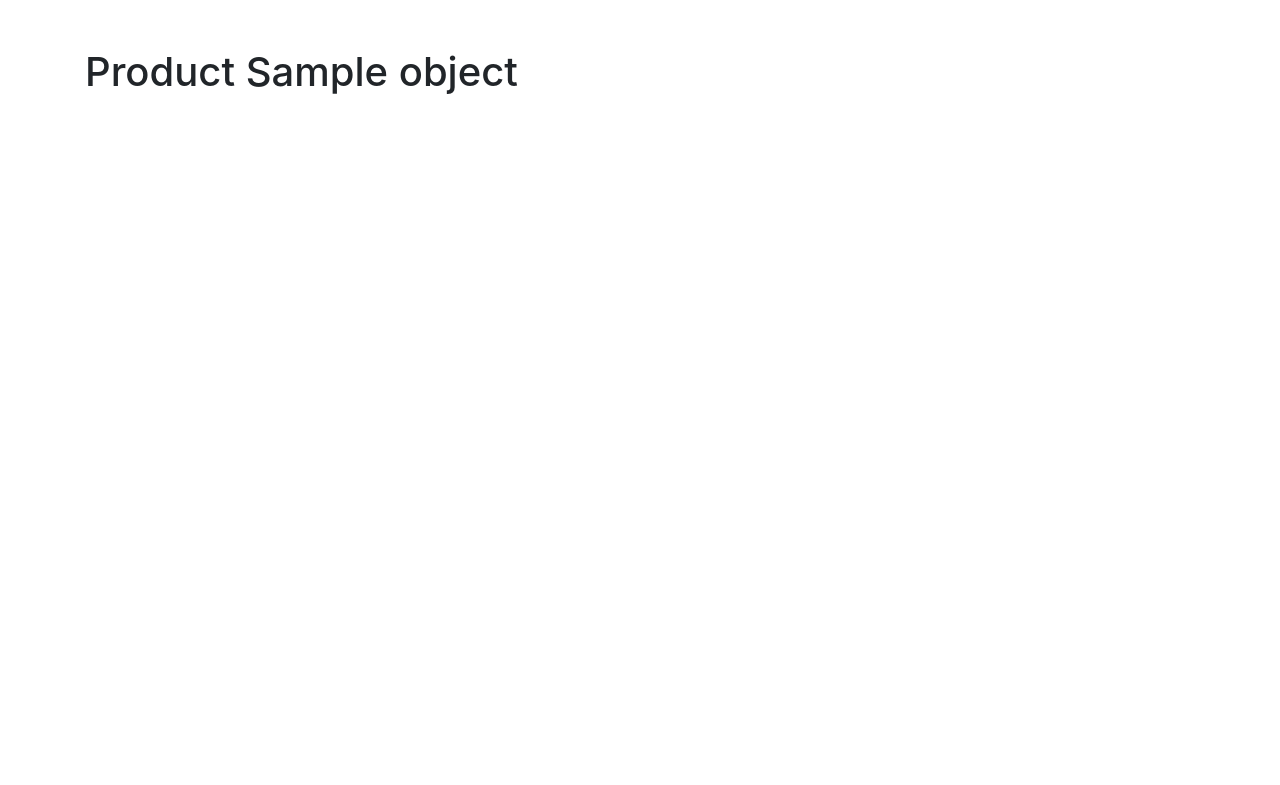
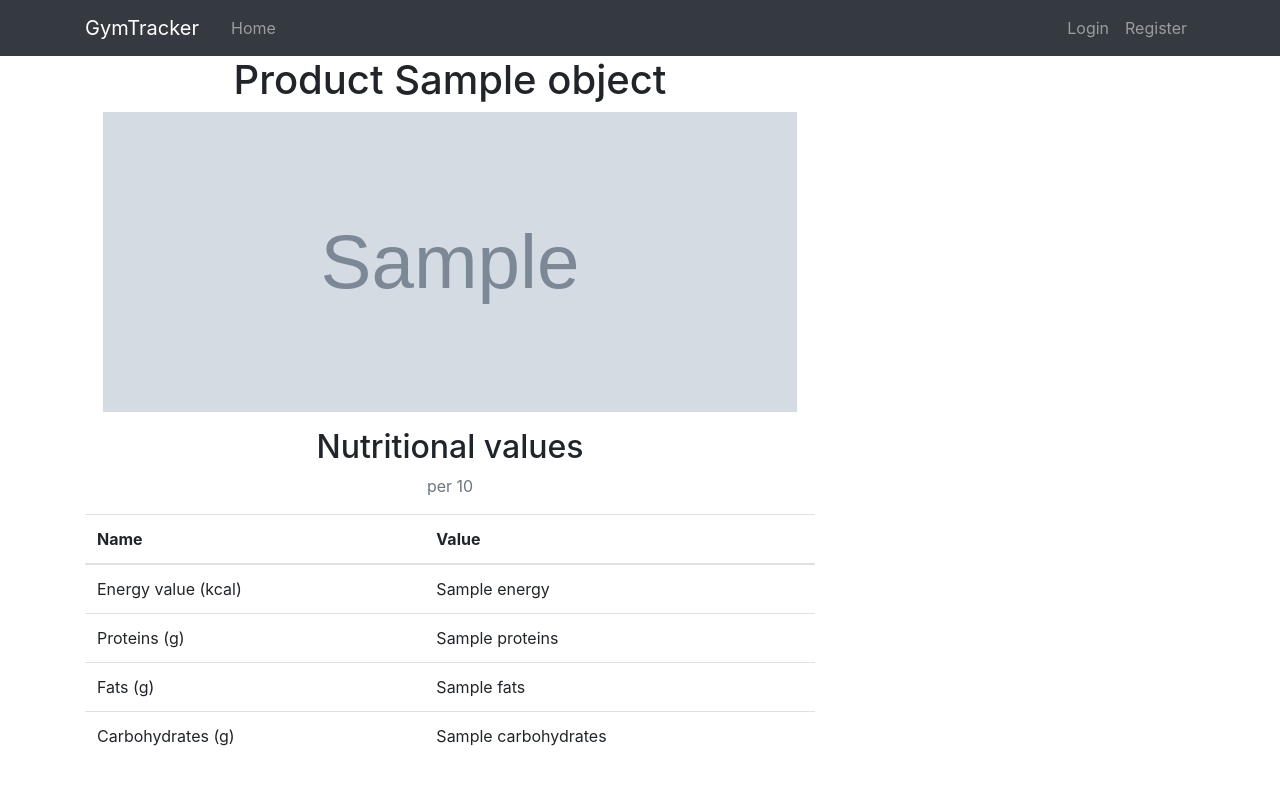
Before and after one commit to jsntgt/gymtracker, a Django app: template gymtracker/macros/templates/product_detail.html in a window 1280 px wide. Shown: the top 785 px of the page. Run offline with Django 3.2, Linux system fonts and the light colour scheme; the template is opened without the code that fills it: most values are stand-ins (such as "Sample title", 1, 10 or a date in 2020); grey boxes marked "Sample" are stand-in pictures; some libraries are stand-ins or nearby versions.

Commit message:
add image, nutritional_values_weight fields to Product model add styles to product_detail, product_form templates add content to product_detail template

```diff
--- a/gymtracker/macros/forms.py
+++ b/gymtracker/macros/forms.py
@@ -6,3 +6,7 @@
     class Meta:
         model = Product
         fields = '__all__'
+
+    def __init__(self, *args, **kwargs):
+        super(ProductForm, self).__init__(*args, **kwargs)
+        self.fields['nutritional_values_weight'].label = "Nutritional values per"
--- a/gymtracker/macros/templates/base.html
+++ b/gymtracker/macros/templates/base.html
@@ -6,14 +6,16 @@
     <link rel="stylesheet" href="https://stackpath.bootstrapcdn.com/bootstrap/4.1.3/css/bootstrap.min.css">
     <script src="https://stackpath.bootstrapcdn.com/bootstrap/4.1.3/js/bootstrap.min.js"></script>
     <link rel="stylesheet" type="text/css" href="{% static 'css/styles.css' %}">
+    <meta name="viewport" content="width=device-width, initial-scale=1">
     {% block head %}{% endblock head %}
 </head>
 <body class="mt-5">
 <header class="site-header">
-        <nav class="navbar navbar-expand-md navbar-dark bg-steel fixed-top">
+    <nav class="navbar navbar-expand-md navbar-dark bg-steel fixed-top bg-dark">
         <div class="container">
             <a class="navbar-brand mr-4" href="{% url 'home' %}">GymTracker</a>
-              <button class="navbar-toggler" type="button" data-toggle="collapse" data-target="#navbarToggle" aria-controls="navbarToggle" aria-expanded="false" aria-label="Toggle navigation">
+            <button class="navbar-toggler" type="button" data-toggle="collapse" data-target="#navbarToggle"
+                    aria-controls="navbarToggle" aria-expanded="false" aria-label="Toggle navigation">
                 <span class="navbar-toggler-icon"></span>
             </button>
             <div class="collapse navbar-collapse" id="navbarToggle">
--- a/gymtracker/macros/templates/product_detail.html
+++ b/gymtracker/macros/templates/product_detail.html
@@ -3,5 +3,36 @@
 <title>Product {{ object.id }}</title>
 {% endblock head %}
 {% block content %}
-<h1>Product {{ object.name }}</h1>
+<section class="product">
+    <h1>Product {{ object.name }}</h1>
+    <img class="product__img" src="{{ object.image.url }}" alt="">
+    <h2 class="mt-3">Nutritional values</h2>
+    <p class="text-muted">per {{ object.nutritional_values_weight }}</p>
+    <table class="table product__macros">
+        <thead>
+        <tr>
+            <th scope="col">Name</th>
+            <th scope="col">Value</th>
+        </tr>
+        </thead>
+        <tbody>
+        <tr>
+            <td>Energy value (kcal)</td>
+            <td>{{ object.energy }}</td>
+        </tr>
+        <tr>
+            <td>Proteins (g)</td>
+            <td>{{ object.proteins }}</td>
+        </tr>
+        <tr>
+            <td>Fats (g)</td>
+            <td>{{ object.fats }}</td>
+        </tr>
+        <tr>
+            <td>Carbohydrates (g)</td>
+            <td>{{ object.carbohydrates }}</td>
+        </tr>
+        </tbody>
+    </table>
+</section>
 {% endblock content %}
--- a/gymtracker/macros/templates/product_form.html
+++ b/gymtracker/macros/templates/product_form.html
@@ -4,13 +4,12 @@
 <title>Add product</title>
 {% endblock head %}
 {% block content %}
-    <div class="content-section">
-        <form method="POST" class="product_form">
+<form method="POST" enctype="multipart/form-data" class="product_form mb-4">
+    <h1>New product</h1>
     {% csrf_token %}
     <fieldset class="form-group">
         {{ form|crispy }}
     </fieldset>
     <button type="submit" class="btn btn-primary">Add product</button>
 </form>
-    </div>
 {% endblock content %}
--- a/gymtracker/static/css/styles.css
+++ b/gymtracker/static/css/styles.css
@@ -1,7 +1,17 @@
 *, *::before, *::after {
   box-sizing: border-box; }
 
-.product_form {
-  width: 50%;}
+main.container {
+  margin-top: 56px; }
+
+.product {
+  display: flex;
+  flex-direction: column;
+  align-items: center; }
+
+.product__img {
+  width: 95%;
+  height: 300px;
+  object-fit: cover; }
 
 /*# sourceMappingURL=styles.css.map */
--- a/gymtracker/static/scss/styles.scss
+++ b/gymtracker/static/scss/styles.scss
@@ -1,6 +1,17 @@
 *, *::before, *::after {
     box-sizing: border-box;
 }
-.product_form {
-    width: 50%;
+main.container {
+    margin-top: 56px;
 }
+.product {
+    display: flex;
+    flex-direction: column;
+    align-items: center;
+
+}
+.product__img {
+    width: 95%;
+    height: 300px;
+    object-fit: cover;
+}
```
Also changed, not shown: gymtracker/macros/models.py (+7 -0 lines), gymtracker/macros/migrations/0002_product_image.py (added), gymtracker/macros/migrations/0003_product_nutritional_values_weight.py (added), gymtracker/users/migrations/0004_auto_20210912_1132.py (added), 1 other file. Lines whose indentation alone changed are shown as unchanged.
